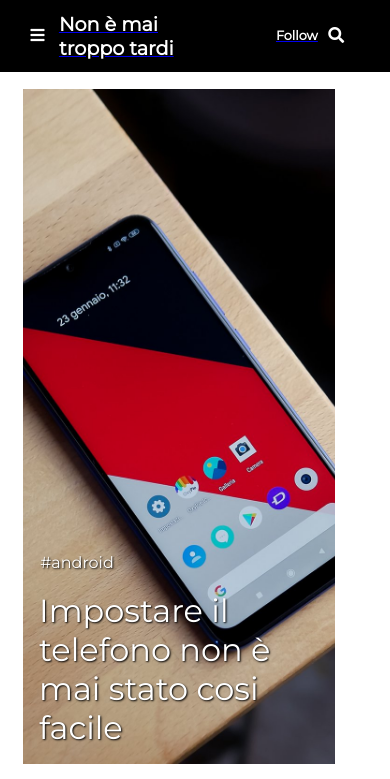
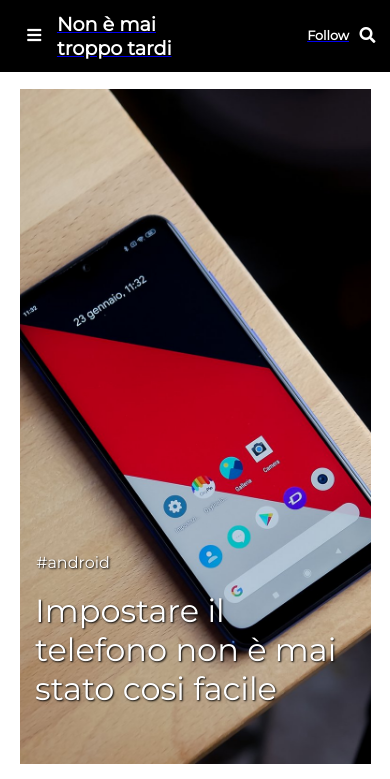
Before and after one commit to Ramoscello/Mdw-project, a plain HTML site: page index.html in a window 390 px wide. Shown: the top 779 px of the page. Drawn offline with Linux system fonts and the light colour scheme.

Commit message:
Add files via upload

```diff
--- a/style.css
+++ b/style.css
@@ -189,7 +189,9 @@ a>p{
     visibility: hidden;
 }
 
-@media (max-width:1020px){
+
+
+@media (max-width:1024px){
 
     *{
         font-size: 16px;
@@ -202,12 +204,12 @@ a>p{
         padding-right: 10%;
     }
     .left{
-    padding-left: 4vw;
+        margin: 2vh 7vw 2vh 5vw;
 
     }
 
     .right{
-     padding-right: 11vw;
+        margin: 2vh 7vw 2vh 5vw;
     }
 
     .link{
@@ -218,11 +220,11 @@ a>p{
 
     }
     ._1,._2,._3{
-        margin-top: 2vh;
-        margin-left: 6%;
-        margin-right: 6%;
-        margin-bottom: 10;
-        width: 80vw;
+        margin: 2vh 5vw 2vh 5vw;
+
+
+
+        width: 90vw;
         height: 80vh;
     }
 
@@ -231,3 +233,11 @@ a>p{
    margin:4%;
 }
 }
+@media(max-width:334px) {
+    a>h1{
+        font-size: 1.1rem;
+    }
+    .box-1,.box-2,.box-3{
+        margin-top: 40vh;
+    }
+}
```
